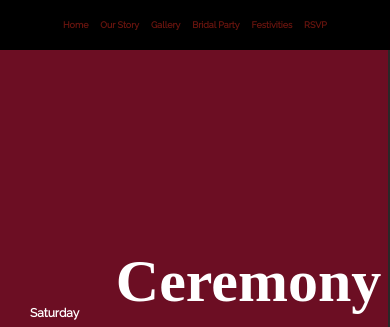
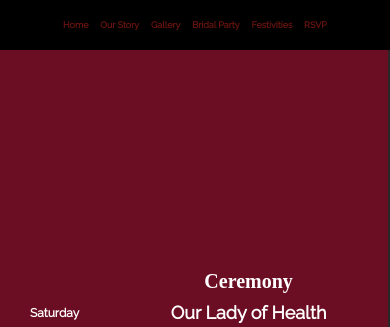
Before and after one commit to jpallath/sherrys_wedding, a React app: page /festivities in a window 390 px wide. Shown: the top 327 px of the page. Built offline with nearby package versions, Linux system fonts and the light colour scheme; a web font is replaced by a local one.

Commit message:
font fix

```diff
--- a/src/styles/festivities.css
+++ b/src/styles/festivities.css
@@ -174,6 +174,9 @@ a {
     font-size: 12px;
     text-align: center;
   }
+  .ceremony-words h1 {
+    font-size: 20px;
+  }
   .calendar-container,
   .details {
     text-align: center;
```
